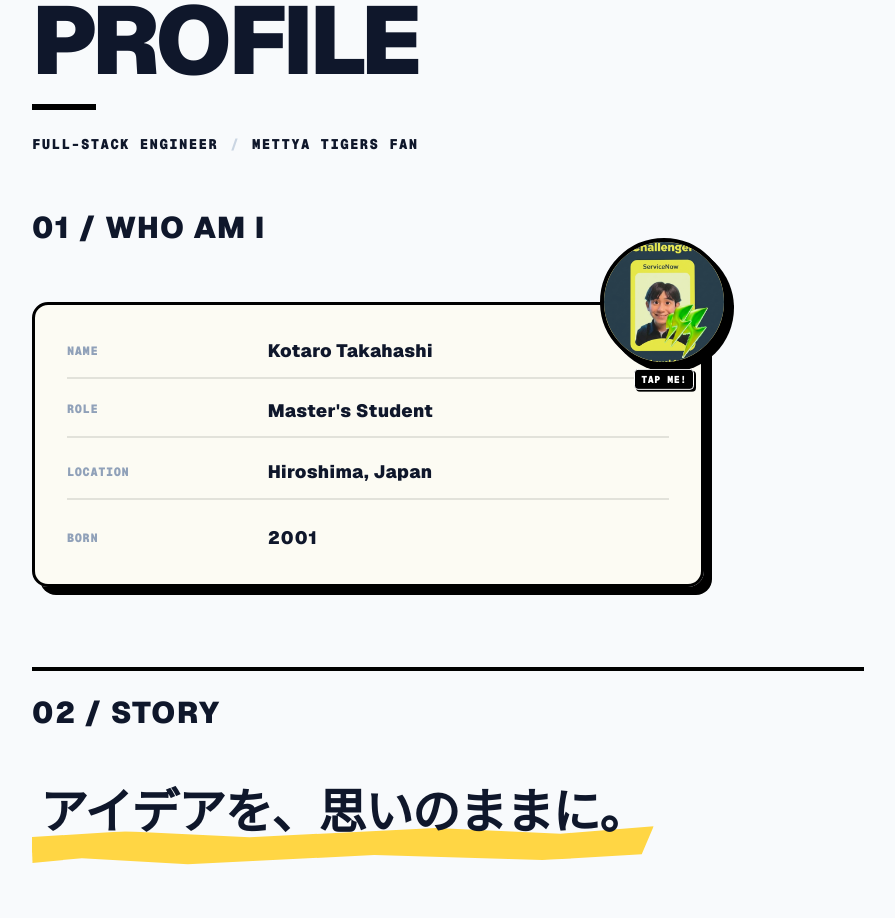
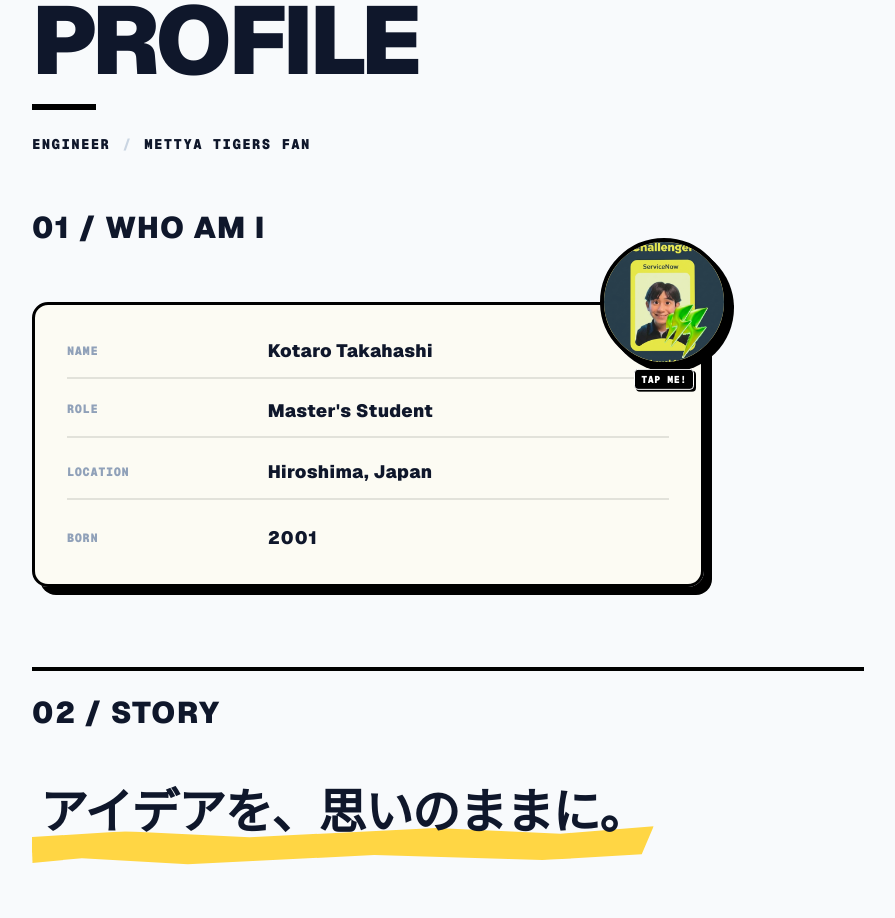
Before and after one commit to dustin-ctrl/portfolio, a Next.js app: page / in a window 1280 px wide. Shown: the part 1220-2138 px from the top of the page, without its empty margins (192-1087 px from the left). Built offline with nearby package versions, Linux system fonts and the light colour scheme.

Commit message:
tweak:new sentence

```diff
--- a/app/components/ProfileSection.tsx
+++ b/app/components/ProfileSection.tsx
@@ -72,7 +72,7 @@ const ProfileSection = React.forwardRef(
 
           {/* ENGINEER & METTYA TIGERS FAN */}
           <div className="mt-4 sm:mt-6 flex flex-wrap gap-x-3 gap-y-1 text-xs sm:text-sm font-mono font-black tracking-widest text-slate-900 uppercase">
-            <span>FULL-STACK ENGINEER</span>
+            <span>ENGINEER</span>
             <span className="text-slate-300">/</span>
             <span className="text-amber-500 bg-black px-1.5 py-0.5 rounded shadow-[2px_2px_0px_0px_rgba(0,0,0,1)] sm:shadow-[3px_3px_0px_0px_rgba(0,0,0,1)] sm:p-0 sm:bg-transparent sm:text-slate-900 sm:border-0 sm:shadow-none">
               METTYA TIGERS FAN
```
